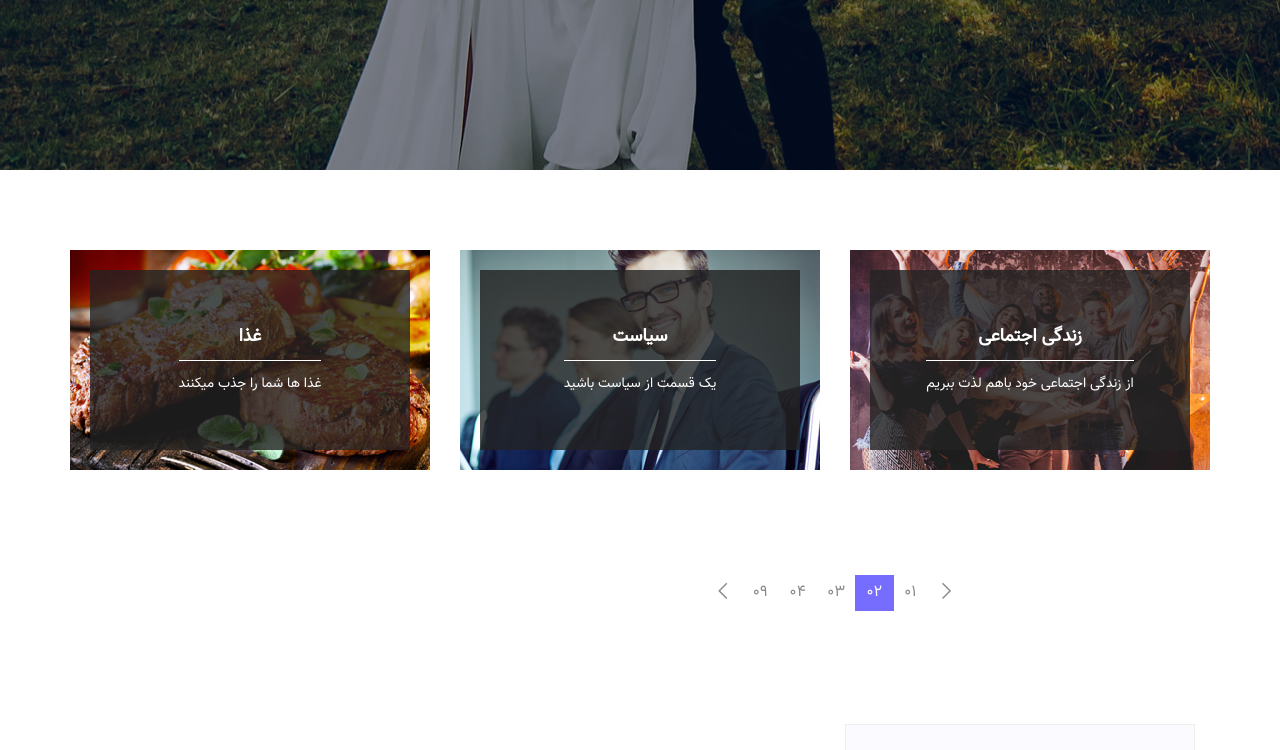
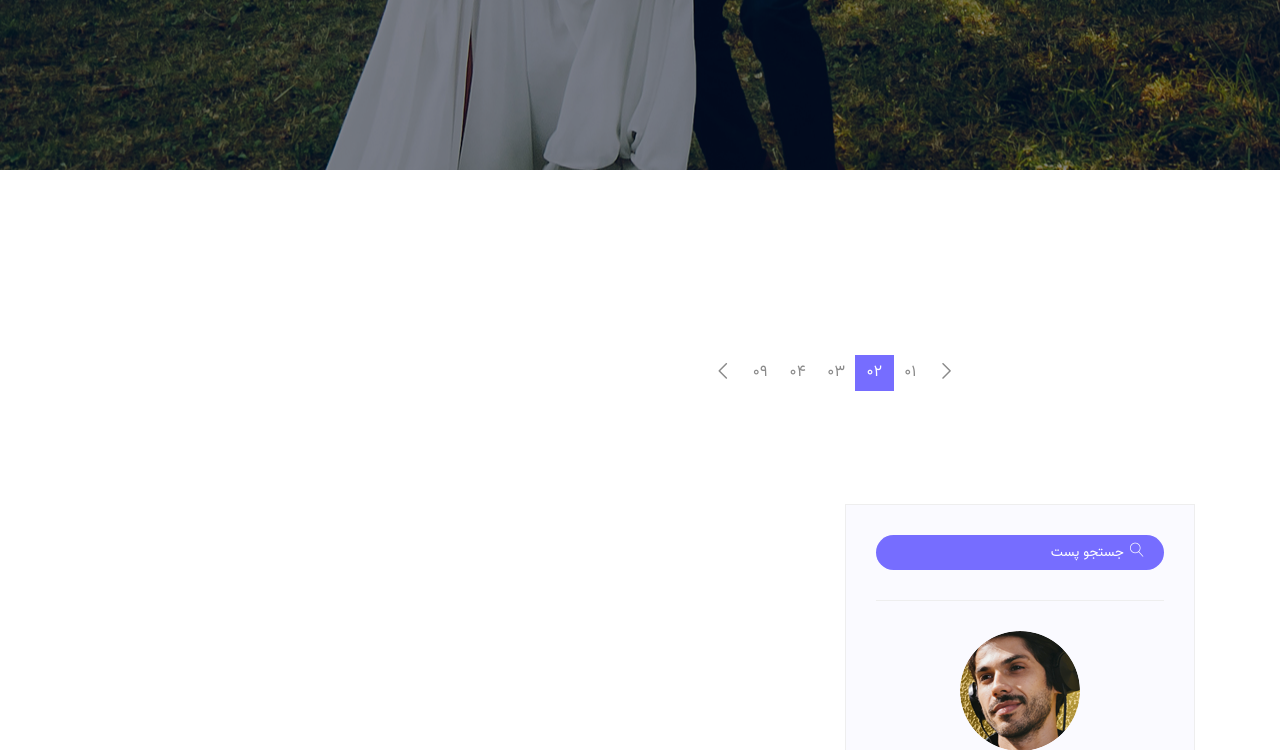
Before and after one commit to navidahmadi0245/CV_website, a Django app: page /blog/ in a window 1280 px wide. Shown: the part 610-1360 px from the top of the page. Run offline with Django 4.2, Linux system fonts and the light colour scheme; data that the repository does not hold is empty; some libraries are stand-ins or nearby versions.

Commit message:
finish taghirat

```diff
--- a/templates/blog/blog.html
+++ b/templates/blog/blog.html
@@ -83,36 +83,26 @@
                 <div class="row">
                     <div class="col-lg-4">
                         <div class="categories_post">
-                            <img src="{% static 'img//blog/cat-post/cat-post-3.jpg' %}" alt="post">
+
                             <div class="categories_details">
                                 <div class="categories_text">
-                                    <a href="blog-details.html"><h5>زندگی اجتماعی</h5></a>
-                                    <div class="border_line"></div>
-                                    <p>از زندگی اجتماعی خود باهم لذت ببریم</p>
+                                    </div>
+                    <div class="col-lg-4">
+                        <div class="categories_post">
+
+                            <div class="categories_details">
+                                <div class="categories_text">
+
                                 </div>
                             </div>
                         </div>
                     </div>
                     <div class="col-lg-4">
                         <div class="categories_post">
-                            <img src="{% static 'img//blog/cat-post/cat-post-2.jpg' %}" alt="post">
+
                             <div class="categories_details">
                                 <div class="categories_text">
-                                    <a href="blog-details.html"><h5>سیاست</h5></a>
-                                    <div class="border_line"></div>
-                                    <p>یک قسمت از سیاست باشید </p>
-                                </div>
-                            </div>
-                        </div>
-                    </div>
-                    <div class="col-lg-4">
-                        <div class="categories_post">
-                            <img src="{% static 'img//blog/cat-post/cat-post-1.jpg' %}" alt="post">
-                            <div class="categories_details">
-                                <div class="categories_text">
-                                    <a href="blog-details.html"><h5>غذا</h5></a>
-                                    <div class="border_line"></div>
-                                    <p>غذا ها شما را جذب میکنند</p>
+
                                 </div>
                             </div>
                         </div>
@@ -133,10 +123,7 @@
                                <div class="col-md-3">
                                    <div class="blog_info text-right">
                                         <div class="post_tag">
-                                            <a href="#">غذا،</a>
-                                            <a class="active" href="#">تکنولوژی،</a>
-                                            <a href="#">سیاست،</a>
-                                            <a href="#">زندگی</a>
+
                                         </div>
                                         <ul class="blog_meta list" dir="ltr">
                                                 <li><a href="#" >نوید احمدی<i class="lnr lnr-user"></i></a></li>
--- a/templates/website/index.html
+++ b/templates/website/index.html
@@ -19,7 +19,7 @@
 									<h4>طراح صفحات وب روبیک هستم </h4>
 									<p>اینجا هستم که به شما نحوه طراحی وب با زبان های برنامه نویسی محبوب و جدید که طراحان وب با آن ها کار میکنند را یاد دهم </p>
 									<ul class="list basic_info" style="text-align: right;" >
-										<li> <a href="#"><i class="lnr lnr-calendar-full"  ></i><span class="spn_ic">17 خرداد 1403</span></a></li>
+										<li> <a href="#"><i class="lnr lnr-calendar-full"  ></i><span class="spn_ic">26 خرداد 1378</span></a></li>
 										<li><a href="#"><i class="lnr lnr-phone-handset"></i><span class="spn_ic">09117016780</span></a></li>
 										<li><a href="#"><i class="lnr lnr-envelope"></i> <span class="spn_ic">n.ahmadi.livani@gmail.com</span></a></li>
 										<li><a href="#"><i class="lnr lnr-home"></i><span class="spn_ic">گلستان,گرگان,ویلاشهر</span></a></li>
```
Also changed, not shown: templates/blog/single-blog.html (+13 -14 lines).
